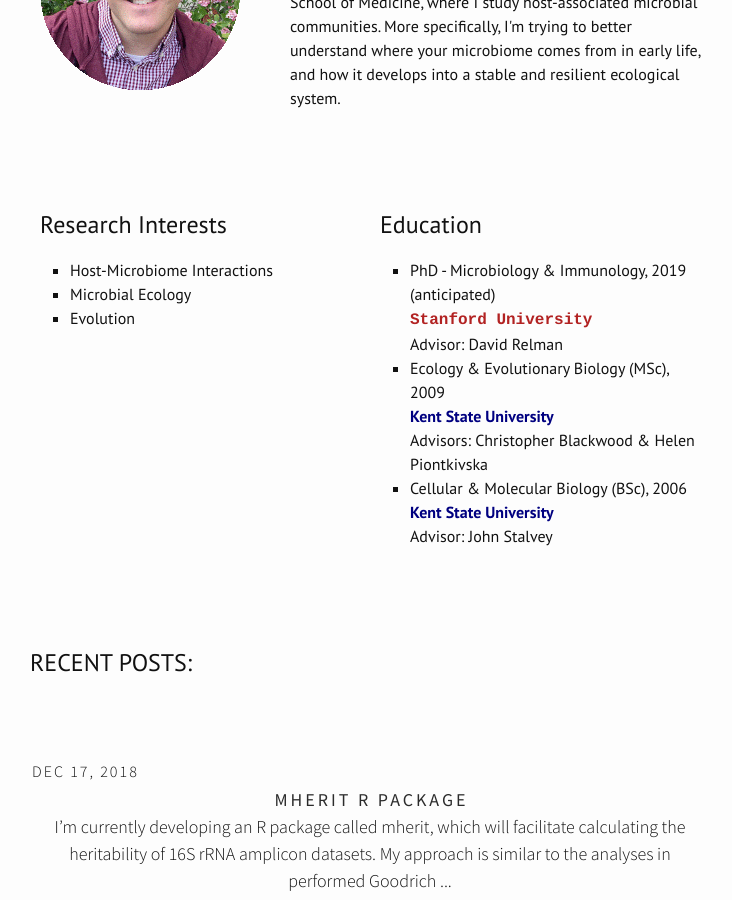
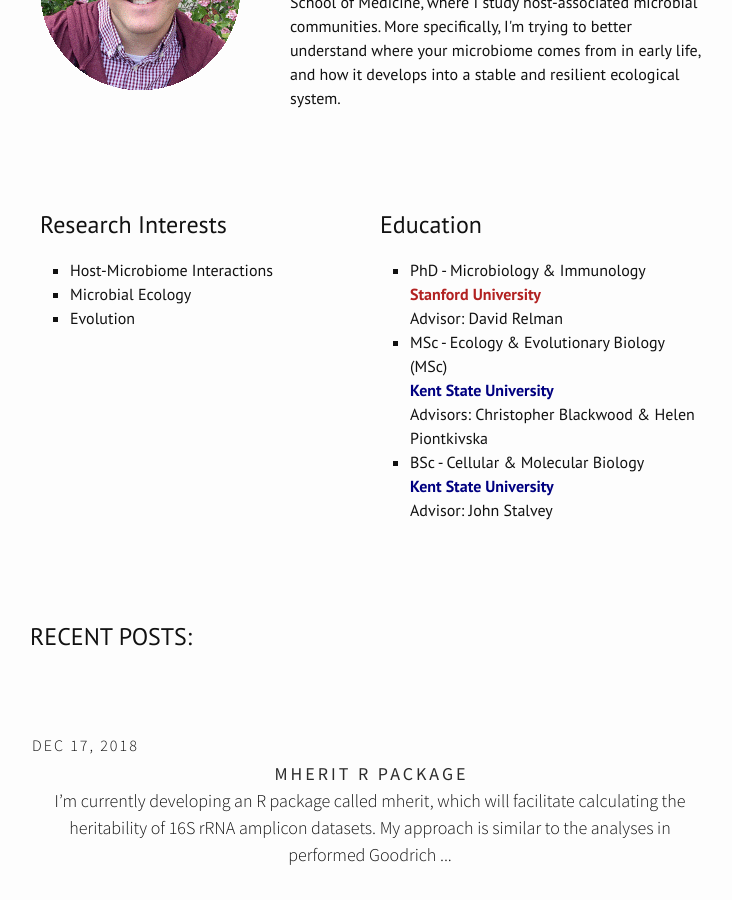
Before and after one commit to DanielSprockett/danielsprockett.github.io, a Jekyll site: the page built from index.html, in a window 1280 px wide and 900 px high, scrolled down 432 px. Shown: the whole window, without its empty margins (270-1002 px from the left). Built offline with Jekyll 4.4.1, drawn with Linux system fonts in a browser that asks for light colours; nearby versions of some CDN libraries; the list of posts is cut into pages by our own code.

Commit message:
Update index.html

```diff
--- a/index.html
+++ b/index.html
@@ -57,17 +57,17 @@ layout: default
     <p>
       <ul style="list-style-type:square;">
         <li>
-          PhD - Microbiology & Immunology, 2019 (anticipated)<br>
-          <b style="color:firebrick;font-family:courier;">Stanford University</b><br>
+          PhD - Microbiology & Immunology<br>
+          <b style="color:firebrick;">Stanford University</b><br>
           Advisor: David Relman
         </li>
         <li>
-          Ecology & Evolutionary Biology (MSc), 2009<br>
+          MSc - Ecology & Evolutionary Biology (MSc)<br>
           <b style="color:navy;">Kent State University</b><br>
           Advisors: Christopher Blackwood & Helen Piontkivska
         </li>
         <li>
-          Cellular & Molecular Biology (BSc), 2006<br>
+          BSc - Cellular & Molecular Biology<br>
           <b style="color:navy;">Kent State University</b><br>
           Advisor: John Stalvey
         </li>
```
